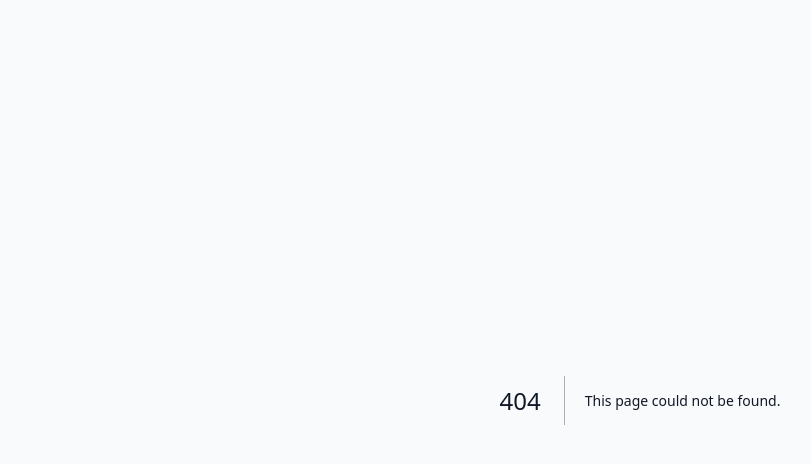
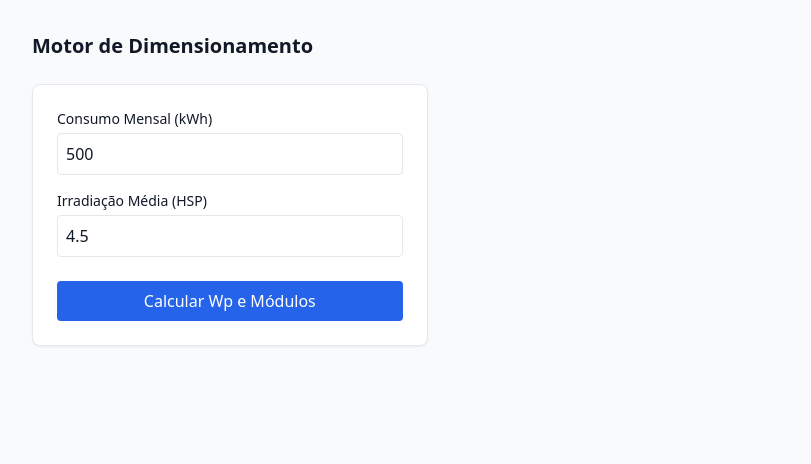
Before and after one commit to rafaelnrr/erp, a Next.js app: page /admin/dimensionamento in a window 1280 px wide. Before the commit this address had no page. Shown: the top 464 px of the page, without its empty margins (0-811 px from the left). Built offline with nearby package versions, Linux system fonts and the light colour scheme.

Commit message:
feat: cria ui base para testar o motor de dimensionamento

```diff
--- /dev/null
+++ b/app/admin/dimensionamento/page.tsx
@@ -0,0 +1,98 @@
+"use client";
+
+import { useState } from "react";
+import { calcularDimensionamento } from "@/app/actions/dimensionar";
+
+export default function DimensionamentoPage() {
+  const [consumo, setConsumo] = useState(500);
+  const [irradiacao, setIrradiacao] = useState(4.5);
+  const [resultados, setResultados] = useState<any>(null);
+  const [loading, setLoading] = useState(false);
+  const [erro, setErro] = useState<string | null>(null);
+
+  async function handleCalcular(e: React.FormEvent) {
+    e.preventDefault();
+    setLoading(true);
+    setErro(null);
+
+    const res = await calcularDimensionamento({
+      consumo_kwh_mes: consumo,
+      irradiacao_diaria: irradiacao,
+      rendimento_sistema: 0.75,
+    });
+
+    if (!res.ok) {
+      setErro(res.error || "Erro desconhecido");
+      setResultados(null);
+    } else {
+      setResultados(res.data);
+    }
+    setLoading(false);
+  }
+
+  return (
+    <main className="p-8">
+      <h1 className="mb-6 text-xl font-semibold">Motor de Dimensionamento</h1>
+
+      <div className="flex gap-8">
+        <form onSubmit={handleCalcular} className="w-1/3 flex flex-col gap-4 rounded-lg border bg-white p-6 shadow-sm">
+          <div>
+            <label className="mb-1 block text-sm font-medium">Consumo Mensal (kWh)</label>
+            <input
+              type="number"
+              value={consumo}
+              onChange={(e) => setConsumo(Number(e.target.value))}
+              className="w-full rounded border p-2"
+              required
+            />
+          </div>
+          <div>
+            <label className="mb-1 block text-sm font-medium">Irradiação Média (HSP)</label>
+            <input
+              type="number"
+              step="0.1"
+              value={irradiacao}
+              onChange={(e) => setIrradiacao(Number(e.target.value))}
+              className="w-full rounded border p-2"
+              required
+            />
+          </div>
+          <button
+            type="submit"
+            disabled={loading}
+            className="mt-2 rounded bg-blue-600 p-2 text-white hover:bg-blue-700 disabled:opacity-50"
+          >
+            {loading ? "Calculando..." : "Calcular Wp e Módulos"}
+          </button>
+          {erro && <p className="text-sm text-red-500">{erro}</p>}
+        </form>
+
+        <div className="w-2/3">
+          {resultados && (
+            <div className="rounded-lg border bg-white p-6 shadow-sm">
+              <h2 className="mb-4 text-lg font-medium">Resultados</h2>
+              <p className="mb-4 text-sm text-gray-600">
+                Potência DC Alvo: <span className="font-bold text-gray-900">{(resultados.wp_necessario / 1000).toFixed(2)} kWp</span>
+              </p>
+
+              <h3 className="mb-2 text-sm font-medium">Opções de Módulos (Hard Stops aplicados)</h3>
+              <div className="grid gap-3">
+                {resultados.sugestoes.map((sug: any) => (
+                  <div key={sug.modulo_id} className="rounded border p-3 text-sm">
+                    <div className="flex justify-between">
+                      <span className="font-medium">{sug.sku}</span>
+                      <span className="text-blue-600 font-bold">{sug.qtde_modulos} unidades</span>
+                    </div>
+                    <div className="text-gray-500 mt-1">
+                      Potência Total: {(sug.potencia_total_dc / 1000).toFixed(2)} kWp
+                    </div>
+                  </div>
+                ))}
+              </div>
+            </div>
+          )}
+        </div>
+      </div>
+    </main>
+  );
+}
```
